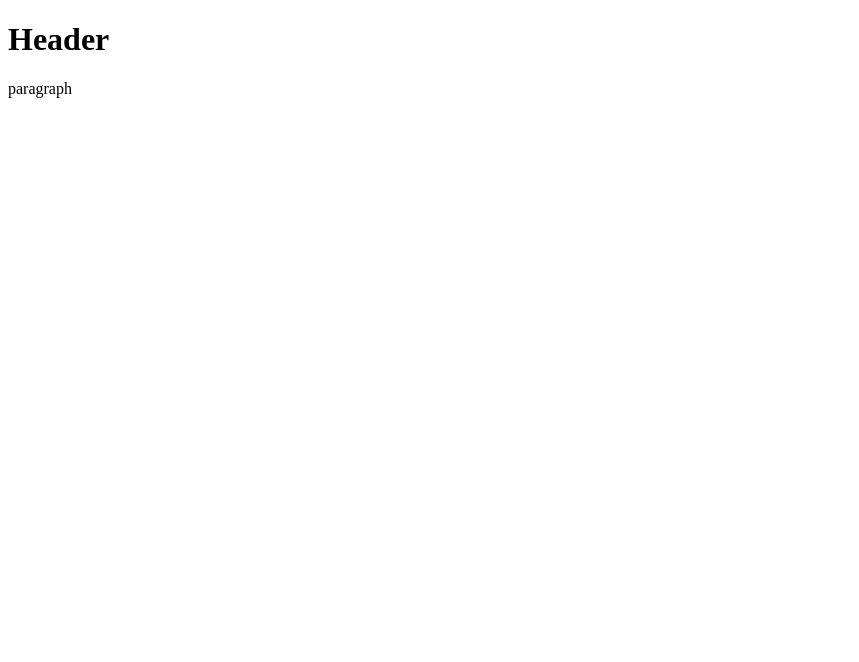
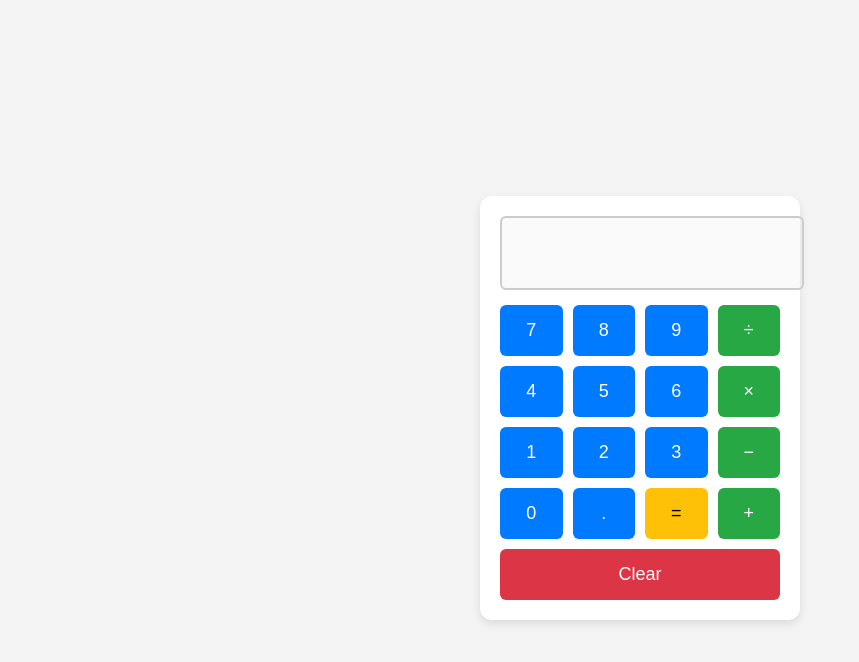
Before and after one commit to DarshanGitHub123/Testing, a plain HTML site: page index.html in a window 1280 px wide. Shown: the whole page, without its empty margins (0-859 px from the left). Drawn offline with Linux system fonts and the light colour scheme.

Commit message:
Update index.html

```diff
--- a/index.html
+++ b/index.html
@@ -1,12 +1,129 @@
 <!DOCTYPE html>
 <html lang="en">
 <head>
-    <meta charset="UTF-8">
-    <meta name="viewport" content="width=device-width, initial-scale=1.0">
-    <title>Document</title>
+  <meta charset="UTF-8" />
+  <meta name="viewport" content="width=device-width, initial-scale=1.0"/>
+  <title>Simple Calculator</title>
+  <style>
+    body {
+      font-family: Arial, sans-serif;
+      background: #f4f4f4;
+      display: flex;
+      justify-content: center;
+      align-items: center;
+      height: 100vh;
+    }
+
+    .calculator {
+      background: white;
+      padding: 20px;
+      border-radius: 12px;
+      box-shadow: 0 4px 10px rgba(0, 0, 0, 0.1);
+      width: 280px;
+    }
+
+    #result {
+      width: 100%;
+      height: 50px;
+      font-size: 24px;
+      text-align: right;
+      margin-bottom: 15px;
+      padding: 10px;
+      border: 2px solid #ccc;
+      border-radius: 6px;
+    }
+
+    .buttons {
+      display: grid;
+      grid-template-columns: repeat(4, 1fr);
+      gap: 10px;
+    }
+
+    button {
+      padding: 15px;
+      font-size: 18px;
+      border: none;
+      background: #007bff;
+      color: white;
+      border-radius: 6px;
+      cursor: pointer;
+      transition: background 0.2s;
+    }
+
+    button:hover {
+      background: #0056b3;
+    }
+
+    .operator {
+      background: #28a745;
+    }
+
+    .operator:hover {
+      background: #1e7e34;
+    }
+
+    .clear {
+      background: #dc3545;
+    }
+
+    .clear:hover {
+      background: #c82333;
+    }
+
+    .equals {
+      background: #ffc107;
+      color: black;
+    }
+
+    .equals:hover {
+      background: #e0a800;
+    }
+  </style>
 </head>
 <body>
-    <h1>Header</h1>
-    <p>paragraph</p>
+  <div class="calculator">
+    <input type="text" id="result" disabled />
+    <div class="buttons">
+      <button onclick="append('7')">7</button>
+      <button onclick="append('8')">8</button>
+      <button onclick="append('9')">9</button>
+      <button class="operator" onclick="append('/')">÷</button>
+
+      <button onclick="append('4')">4</button>
+      <button onclick="append('5')">5</button>
+      <button onclick="append('6')">6</button>
+      <button class="operator" onclick="append('*')">×</button>
+
+      <button onclick="append('1')">1</button>
+      <button onclick="append('2')">2</button>
+      <button onclick="append('3')">3</button>
+      <button class="operator" onclick="append('-')">−</button>
+
+      <button onclick="append('0')">0</button>
+      <button onclick="append('.')">.</button>
+      <button class="equals" onclick="calculate()">=</button>
+      <button class="operator" onclick="append('+')">+</button>
+
+      <button class="clear" onclick="clearResult()" style="grid-column: span 4;">Clear</button>
+    </div>
+  </div>
+
+  <script>
+    function append(value) {
+      document.getElementById("result").value += value;
+    }
+
+    function clearResult() {
+      document.getElementById("result").value = "";
+    }
+
+    function calculate() {
+      try {
+        document.getElementById("result").value = eval(document.getElementById("result").value);
+      } catch {
+        document.getElementById("result").value = "Error";
+      }
+    }
+  </script>
 </body>
 </html>
```
